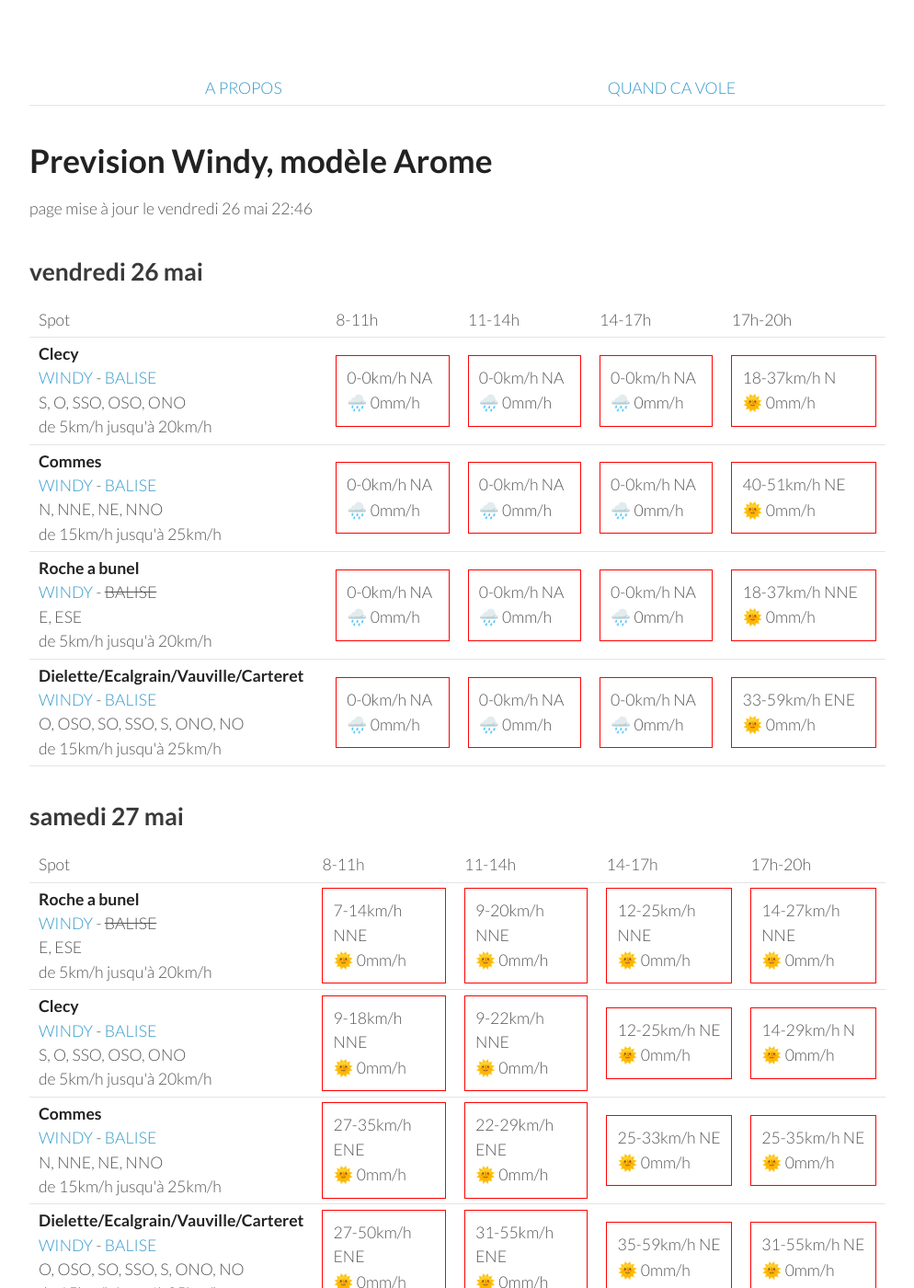
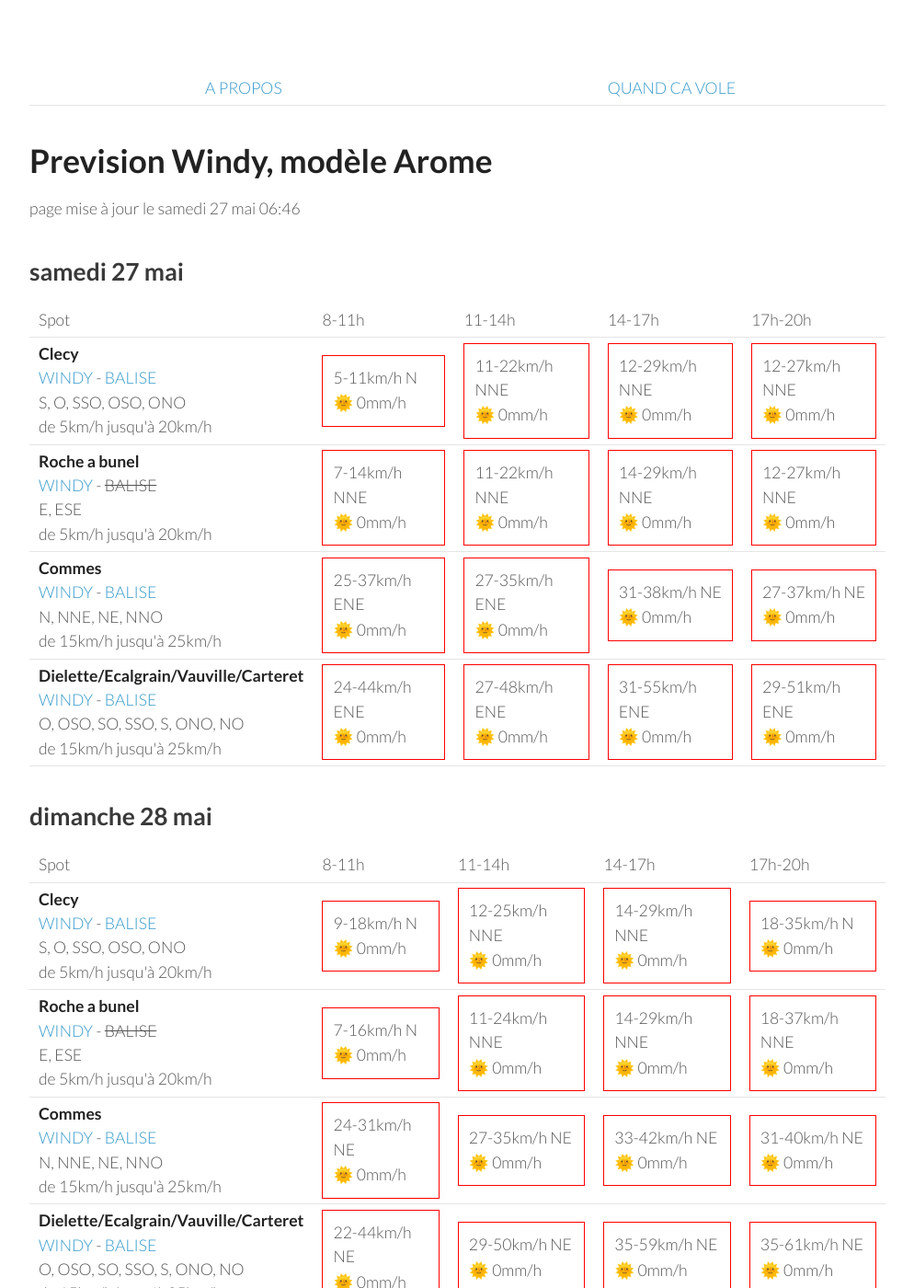
Before and after one commit to parapente-dans-le-nord/parapente-dans-le-nord.github.io, a Jekyll site: the page built from normandie.markdown, in a window 1280 px wide and 1400 px high. Shown: the whole window at 92% size, without its empty margins (26-1020 px from the left). Built offline with Jekyll 4.4.1, drawn with Linux system fonts in a browser that asks for light colours; some of the changed text lies outside the part shown.

Commit message:
update index.markdown

```diff
--- a/normandie.markdown
+++ b/normandie.markdown
@@ -7,9 +7,9 @@ title:  "Tous les spots"
 {: .links}
 
 # Prevision Windy, modèle Arome
-page mise à jour le vendredi 26 mai 22:46
+page mise à jour le samedi 27 mai 06:46
 
-## vendredi 26 mai
+## samedi 27 mai
 
 {::nomarkdown}
 <table>
@@ -24,92 +24,40 @@ page mise à jour le vendredi 26 mai 22:46
 <tr>
         <td><strong>Clecy</strong><br><a href="https://windy.com/48.929/-0.470?48.516,-0.470,8">WINDY</a> - <span class=""><a href="http://www.balisemeteo.com/balise.php?idBalise=122">BALISE</a> </span><br> <span class="vent-favorable">S, O, SSO, OSO, ONO</span><br><span class="force-vent">de 5km/h jusqu'à 20km/h</span> </td>
 
-            <td><div class="not-flyable"><p>0-0km/h NA</p><p>🌧️ 0mm/h</p></div></td>
-            <td><div class="not-flyable"><p>0-0km/h NA</p><p>🌧️ 0mm/h</p></div></td>
-            <td><div class="not-flyable"><p>0-0km/h NA</p><p>🌧️ 0mm/h</p></div></td>
-            <td><div class="not-flyable"><p>18-37km/h N</p><p>🌞 0mm/h</p></div></td>
+            <td><div class="not-flyable"><p>5-11km/h N</p><p>🌞 0mm/h</p></div></td>
+            <td><div class="not-flyable"><p>11-22km/h NNE</p><p>🌞 0mm/h</p></div></td>
+            <td><div class="not-flyable"><p>12-29km/h NNE</p><p>🌞 0mm/h</p></div></td>
+            <td><div class="not-flyable"><p>12-27km/h NNE</p><p>🌞 0mm/h</p></div></td>
 
-    </tr>
-<tr>
-        <td><strong>Commes</strong><br><a href="https://windy.com/49.346/-0.726?48.936,-0.726,8">WINDY</a> - <span class=""><a href="http://www.balisemeteo.com/balise.php?idBalise=158">BALISE</a> </span><br> <span class="vent-favorable">N, NNE, NE, NNO</span><br><span class="force-vent">de 15km/h jusqu'à 25km/h</span> </td>
-
-            <td><div class="not-flyable"><p>0-0km/h NA</p><p>🌧️ 0mm/h</p></div></td>
-            <td><div class="not-flyable"><p>0-0km/h NA</p><p>🌧️ 0mm/h</p></div></td>
-            <td><div class="not-flyable"><p>0-0km/h NA</p><p>🌧️ 0mm/h</p></div></td>
-            <td><div class="not-flyable"><p>40-51km/h NE</p><p>🌞 0mm/h</p></div></td>
 
     </tr>
 <tr>
         <td><strong>Roche a bunel</strong><br><a href="https://windy.com/48.993/-0.499?48.580,-0.499,8">WINDY</a> - <span class="no-balise"> BALISE </span><br> <span class="vent-favorable">E, ESE</span><br><span class="force-vent">de 5km/h jusqu'à 20km/h</span> </td>
 
-            <td><div class="not-flyable"><p>0-0km/h NA</p><p>🌧️ 0mm/h</p></div></td>
-            <td><div class="not-flyable"><p>0-0km/h NA</p><p>🌧️ 0mm/h</p></div></td>
-            <td><div class="not-flyable"><p>0-0km/h NA</p><p>🌧️ 0mm/h</p></div></td>
-            <td><div class="not-flyable"><p>18-37km/h NNE</p><p>🌞 0mm/h</p></div></td>
-
-    </tr>
-<tr>
-        <td><strong>Dielette/Ecalgrain/Vauville/Carteret</strong><br><a href="https://windy.com/49.650/-1.856?49.243,-1.856,8">WINDY</a> - <span class=""><a href="http://www.balisemeteo.com/balise.php?idBalise=81">BALISE</a> </span><br> <span class="vent-favorable">O, OSO, SO, SSO, S, ONO, NO</span><br><span class="force-vent">de 15km/h jusqu'à 25km/h</span> </td>
-
-            <td><div class="not-flyable"><p>0-0km/h NA</p><p>🌧️ 0mm/h</p></div></td>
-            <td><div class="not-flyable"><p>0-0km/h NA</p><p>🌧️ 0mm/h</p></div></td>
-            <td><div class="not-flyable"><p>0-0km/h NA</p><p>🌧️ 0mm/h</p></div></td>
-            <td><div class="not-flyable"><p>33-59km/h ENE</p><p>🌞 0mm/h</p></div></td>
-
-    </tr>
-
-</tbody>
-</table>
-{:/}
-## samedi 27 mai
-
-{::nomarkdown}
-<table>
-  <tbody>
-    <tr>
-      <td>Spot</td>
-      <td>8-11h</td>
-      <td>11-14h</td>
-      <td>14-17h</td>
-      <td>17h-20h</td>
-    </tr>
-<tr>
-        <td><strong>Roche a bunel</strong><br><a href="https://windy.com/48.993/-0.499?48.580,-0.499,8">WINDY</a> - <span class="no-balise"> BALISE </span><br> <span class="vent-favorable">E, ESE</span><br><span class="force-vent">de 5km/h jusqu'à 20km/h</span> </td>
-
             <td><div class="not-flyable"><p>7-14km/h NNE</p><p>🌞 0mm/h</p></div></td>
-            <td><div class="not-flyable"><p>9-20km/h NNE</p><p>🌞 0mm/h</p></div></td>
-            <td><div class="not-flyable"><p>12-25km/h NNE</p><p>🌞 0mm/h</p></div></td>
-            <td><div class="not-flyable"><p>14-27km/h NNE</p><p>🌞 0mm/h</p></div></td>
-
-
-    </tr>
-<tr>
-        <td><strong>Clecy</strong><br><a href="https://windy.com/48.929/-0.470?48.516,-0.470,8">WINDY</a> - <span class=""><a href="http://www.balisemeteo.com/balise.php?idBalise=122">BALISE</a> </span><br> <span class="vent-favorable">S, O, SSO, OSO, ONO</span><br><span class="force-vent">de 5km/h jusqu'à 20km/h</span> </td>
-
-            <td><div class="not-flyable"><p>9-18km/h NNE</p><p>🌞 0mm/h</p></div></td>
-            <td><div class="not-flyable"><p>9-22km/h NNE</p><p>🌞 0mm/h</p></div></td>
-            <td><div class="not-flyable"><p>12-25km/h NE</p><p>🌞 0mm/h</p></div></td>
-            <td><div class="not-flyable"><p>14-29km/h N</p><p>🌞 0mm/h</p></div></td>
+            <td><div class="not-flyable"><p>11-22km/h NNE</p><p>🌞 0mm/h</p></div></td>
+            <td><div class="not-flyable"><p>14-29km/h NNE</p><p>🌞 0mm/h</p></div></td>
+            <td><div class="not-flyable"><p>12-27km/h NNE</p><p>🌞 0mm/h</p></div></td>
 
 
     </tr>
 <tr>
         <td><strong>Commes</strong><br><a href="https://windy.com/49.346/-0.726?48.936,-0.726,8">WINDY</a> - <span class=""><a href="http://www.balisemeteo.com/balise.php?idBalise=158">BALISE</a> </span><br> <span class="vent-favorable">N, NNE, NE, NNO</span><br><span class="force-vent">de 15km/h jusqu'à 25km/h</span> </td>
 
+            <td><div class="not-flyable"><p>25-37km/h ENE</p><p>🌞 0mm/h</p></div></td>
             <td><div class="not-flyable"><p>27-35km/h ENE</p><p>🌞 0mm/h</p></div></td>
-            <td><div class="not-flyable"><p>22-29km/h ENE</p><p>🌞 0mm/h</p></div></td>
-            <td><div class="not-flyable"><p>25-33km/h NE</p><p>🌞 0mm/h</p></div></td>
-            <td><div class="not-flyable"><p>25-35km/h NE</p><p>🌞 0mm/h</p></div></td>
+            <td><div class="not-flyable"><p>31-38km/h NE</p><p>🌞 0mm/h</p></div></td>
+            <td><div class="not-flyable"><p>27-37km/h NE</p><p>🌞 0mm/h</p></div></td>
 
 
     </tr>
 <tr>
         <td><strong>Dielette/Ecalgrain/Vauville/Carteret</strong><br><a href="https://windy.com/49.650/-1.856?49.243,-1.856,8">WINDY</a> - <span class=""><a href="http://www.balisemeteo.com/balise.php?idBalise=81">BALISE</a> </span><br> <span class="vent-favorable">O, OSO, SO, SSO, S, ONO, NO</span><br><span class="force-vent">de 15km/h jusqu'à 25km/h</span> </td>
 
-            <td><div class="not-flyable"><p>27-50km/h ENE</p><p>🌞 0mm/h</p></div></td>
+            <td><div class="not-flyable"><p>24-44km/h ENE</p><p>🌞 0mm/h</p></div></td>
+            <td><div class="not-flyable"><p>27-48km/h ENE</p><p>🌞 0mm/h</p></div></td>
             <td><div class="not-flyable"><p>31-55km/h ENE</p><p>🌞 0mm/h</p></div></td>
-            <td><div class="not-flyable"><p>35-59km/h NE</p><p>🌞 0mm/h</p></div></td>
-            <td><div class="not-flyable"><p>31-55km/h NE</p><p>🌞 0mm/h</p></div></td>
+            <td><div class="not-flyable"><p>29-51km/h ENE</p><p>🌞 0mm/h</p></div></td>
 
 
     </tr>
@@ -130,22 +78,12 @@ page mise à jour le vendredi 26 mai 22:46
       <td>17h-20h</td>
     </tr>
 <tr>
-        <td><strong>Commes</strong><br><a href="https://windy.com/49.346/-0.726?48.936,-0.726,8">WINDY</a> - <span class=""><a href="http://www.balisemeteo.com/balise.php?idBalise=158">BALISE</a> </span><br> <span class="vent-favorable">N, NNE, NE, NNO</span><br><span class="force-vent">de 15km/h jusqu'à 25km/h</span> </td>
-
-            <td><div class="not-flyable"><p>20-27km/h NE</p><p>🌞 0mm/h</p></div></td>
-            <td><div class="not-flyable"><p>18-31km/h NE</p><p>🌞 0mm/h</p></div></td>
-            <td><div class="not-flyable"><p>22-35km/h NNE</p><p>🌞 0mm/h</p></div></td>
-            <td><div class="not-flyable"><p>27-44km/h NE</p><p>🌞 0mm/h</p></div></td>
-
-
-    </tr>
-<tr>
         <td><strong>Clecy</strong><br><a href="https://windy.com/48.929/-0.470?48.516,-0.470,8">WINDY</a> - <span class=""><a href="http://www.balisemeteo.com/balise.php?idBalise=122">BALISE</a> </span><br> <span class="vent-favorable">S, O, SSO, OSO, ONO</span><br><span class="force-vent">de 5km/h jusqu'à 20km/h</span> </td>
 
-            <td><div class="not-flyable"><p>9-16km/h N</p><p>🌞 0mm/h</p></div></td>
-            <td><div class="not-flyable"><p>11-27km/h NNE</p><p>🌞 0mm/h</p></div></td>
-            <td><div class="not-flyable"><p>14-35km/h NE</p><p>🌞 0mm/h</p></div></td>
-            <td><div class="not-flyable"><p>18-42km/h N</p><p>🌞 0mm/h</p></div></td>
+            <td><div class="not-flyable"><p>9-18km/h N</p><p>🌞 0mm/h</p></div></td>
+            <td><div class="not-flyable"><p>12-25km/h NNE</p><p>🌞 0mm/h</p></div></td>
+            <td><div class="not-flyable"><p>14-29km/h NNE</p><p>🌞 0mm/h</p></div></td>
+            <td><div class="not-flyable"><p>18-35km/h N</p><p>🌞 0mm/h</p></div></td>
 
 
     </tr>
@@ -153,19 +91,29 @@ page mise à jour le vendredi 26 mai 22:46
         <td><strong>Roche a bunel</strong><br><a href="https://windy.com/48.993/-0.499?48.580,-0.499,8">WINDY</a> - <span class="no-balise"> BALISE </span><br> <span class="vent-favorable">E, ESE</span><br><span class="force-vent">de 5km/h jusqu'à 20km/h</span> </td>
 
             <td><div class="not-flyable"><p>7-16km/h N</p><p>🌞 0mm/h</p></div></td>
-            <td><div class="not-flyable"><p>12-27km/h NNE</p><p>🌞 0mm/h</p></div></td>
-            <td><div class="not-flyable"><p>16-35km/h NNE</p><p>🌞 0mm/h</p></div></td>
-            <td><div class="not-flyable"><p>20-42km/h NNE</p><p>🌞 0mm/h</p></div></td>
+            <td><div class="not-flyable"><p>11-24km/h NNE</p><p>🌞 0mm/h</p></div></td>
+            <td><div class="not-flyable"><p>14-29km/h NNE</p><p>🌞 0mm/h</p></div></td>
+            <td><div class="not-flyable"><p>18-37km/h NNE</p><p>🌞 0mm/h</p></div></td>
+
+
+    </tr>
+<tr>
+        <td><strong>Commes</strong><br><a href="https://windy.com/49.346/-0.726?48.936,-0.726,8">WINDY</a> - <span class=""><a href="http://www.balisemeteo.com/balise.php?idBalise=158">BALISE</a> </span><br> <span class="vent-favorable">N, NNE, NE, NNO</span><br><span class="force-vent">de 15km/h jusqu'à 25km/h</span> </td>
+
+            <td><div class="not-flyable"><p>24-31km/h NE</p><p>🌞 0mm/h</p></div></td>
+            <td><div class="not-flyable"><p>27-35km/h NE</p><p>🌞 0mm/h</p></div></td>
+            <td><div class="not-flyable"><p>33-42km/h NE</p><p>🌞 0mm/h</p></div></td>
+            <td><div class="not-flyable"><p>31-40km/h NE</p><p>🌞 0mm/h</p></div></td>
 
 
     </tr>
 <tr>
         <td><strong>Dielette/Ecalgrain/Vauville/Carteret</strong><br><a href="https://windy.com/49.650/-1.856?49.243,-1.856,8">WINDY</a> - <span class=""><a href="http://www.balisemeteo.com/balise.php?idBalise=81">BALISE</a> </span><br> <span class="vent-favorable">O, OSO, SO, SSO, S, ONO, NO</span><br><span class="force-vent">de 15km/h jusqu'à 25km/h</span> </td>
 
-            <td><div class="not-flyable"><p>20-37km/h NE</p><p>🌞 0mm/h</p></div></td>
-            <td><div class="not-flyable"><p>22-33km/h NE</p><p>🌞 0mm/h</p></div></td>
-            <td><div class="not-flyable"><p>24-35km/h NE</p><p>🌞 0mm/h</p></div></td>
-            <td><div class="not-flyable"><p>27-40km/h NE</p><p>🌞 0mm/h</p></div></td>
+            <td><div class="not-flyable"><p>22-44km/h NE</p><p>🌞 0mm/h</p></div></td>
+            <td><div class="not-flyable"><p>29-50km/h NE</p><p>🌞 0mm/h</p></div></td>
+            <td><div class="not-flyable"><p>35-59km/h NE</p><p>🌞 0mm/h</p></div></td>
+            <td><div class="not-flyable"><p>35-61km/h NE</p><p>🌞 0mm/h</p></div></td>
 
 
     </tr>
@@ -188,7 +136,27 @@ page mise à jour le vendredi 26 mai 22:46
 <tr>
         <td><strong>Clecy</strong><br><a href="https://windy.com/48.929/-0.470?48.516,-0.470,8">WINDY</a> - <span class=""><a href="http://www.balisemeteo.com/balise.php?idBalise=122">BALISE</a> </span><br> <span class="vent-favorable">S, O, SSO, OSO, ONO</span><br><span class="force-vent">de 5km/h jusqu'à 20km/h</span> </td>
 
-            <td><div class="not-flyable"><p>20-38km/h NE</p><p>🌞 0mm/h</p></div></td>
+            <td><div class="not-flyable"><p>18-37km/h NE</p><p>🌞 0mm/h</p></div></td>
+            <td><div class="not-flyable"><p>18-42km/h NE</p><p>🌞 0mm/h</p></div></td>
+            <td><div class="not-flyable"><p>20-46km/h NE</p><p>🌞 0mm/h</p></div></td>
+            <td><div class="not-flyable"><p>22-46km/h NNE</p><p>🌞 0mm/h</p></div></td>
+
+
+    </tr>
+<tr>
+        <td><strong>Commes</strong><br><a href="https://windy.com/49.346/-0.726?48.936,-0.726,8">WINDY</a> - <span class=""><a href="http://www.balisemeteo.com/balise.php?idBalise=158">BALISE</a> </span><br> <span class="vent-favorable">N, NNE, NE, NNO</span><br><span class="force-vent">de 15km/h jusqu'à 25km/h</span> </td>
+
+            <td><div class="not-flyable"><p>33-53km/h ENE</p><p>🌞 0mm/h</p></div></td>
+            <td><div class="not-flyable"><p>33-53km/h NE</p><p>🌞 0mm/h</p></div></td>
+            <td><div class="not-flyable"><p>37-59km/h NE</p><p>🌞 0mm/h</p></div></td>
+            <td><div class="not-flyable"><p>37-59km/h NE</p><p>🌞 0mm/h</p></div></td>
+
+
+    </tr>
+<tr>
+        <td><strong>Roche a bunel</strong><br><a href="https://windy.com/48.993/-0.499?48.580,-0.499,8">WINDY</a> - <span class="no-balise"> BALISE </span><br> <span class="vent-favorable">E, ESE</span><br><span class="force-vent">de 5km/h jusqu'à 20km/h</span> </td>
+
+            <td><div class="not-flyable"><p>20-40km/h NE</p><p>🌞 0mm/h</p></div></td>
             <td><div class="not-flyable"><p>18-42km/h NE</p><p>🌞 0mm/h</p></div></td>
             <td><div class="not-flyable"><p>22-46km/h NE</p><p>🌞 0mm/h</p></div></td>
             <td><div class="not-flyable"><p>22-48km/h NNE</p><p>🌞 0mm/h</p></div></td>
@@ -196,32 +164,12 @@ page mise à jour le vendredi 26 mai 22:46
 
     </tr>
 <tr>
-        <td><strong>Commes</strong><br><a href="https://windy.com/49.346/-0.726?48.936,-0.726,8">WINDY</a> - <span class=""><a href="http://www.balisemeteo.com/balise.php?idBalise=158">BALISE</a> </span><br> <span class="vent-favorable">N, NNE, NE, NNO</span><br><span class="force-vent">de 15km/h jusqu'à 25km/h</span> </td>
-
-            <td><div class="not-flyable"><p>35-57km/h ENE</p><p>🌞 0mm/h</p></div></td>
-            <td><div class="not-flyable"><p>35-57km/h NE</p><p>🌞 0mm/h</p></div></td>
-            <td><div class="not-flyable"><p>37-61km/h NE</p><p>🌞 0mm/h</p></div></td>
-            <td><div class="not-flyable"><p>37-61km/h NE</p><p>🌞 0mm/h</p></div></td>
-
-
-    </tr>
-<tr>
-        <td><strong>Roche a bunel</strong><br><a href="https://windy.com/48.993/-0.499?48.580,-0.499,8">WINDY</a> - <span class="no-balise"> BALISE </span><br> <span class="vent-favorable">E, ESE</span><br><span class="force-vent">de 5km/h jusqu'à 20km/h</span> </td>
-
-            <td><div class="not-flyable"><p>20-40km/h NE</p><p>🌞 0mm/h</p></div></td>
-            <td><div class="not-flyable"><p>20-42km/h NE</p><p>🌞 0mm/h</p></div></td>
-            <td><div class="not-flyable"><p>22-48km/h NE</p><p>🌞 0mm/h</p></div></td>
-            <td><div class="not-flyable"><p>24-50km/h NNE</p><p>🌞 0mm/h</p></div></td>
-
-
-    </tr>
-<tr>
         <td><strong>Dielette/Ecalgrain/Vauville/Carteret</strong><br><a href="https://windy.com/49.650/-1.856?49.243,-1.856,8">WINDY</a> - <span class=""><a href="http://www.balisemeteo.com/balise.php?idBalise=81">BALISE</a> </span><br> <span class="vent-favorable">O, OSO, SO, SSO, S, ONO, NO</span><br><span class="force-vent">de 15km/h jusqu'à 25km/h</span> </td>
 
+            <td><div class="not-flyable"><p>38-57km/h ENE</p><p>🌞 0mm/h</p></div></td>
             <td><div class="not-flyable"><p>40-59km/h ENE</p><p>🌞 0mm/h</p></div></td>
-            <td><div class="not-flyable"><p>42-61km/h ENE</p><p>🌞 0mm/h</p></div></td>
-            <td><div class="not-flyable"><p>42-62km/h ENE</p><p>🌞 0mm/h</p></div></td>
-            <td><div class="not-flyable"><p>40-62km/h ENE</p><p>🌞 0mm/h</p></div></td>
+            <td><div class="not-flyable"><p>40-61km/h ENE</p><p>🌞 0mm/h</p></div></td>
+            <td><div class="not-flyable"><p>40-61km/h ENE</p><p>🌞 0mm/h</p></div></td>
 
 
     </tr>
@@ -244,8 +192,8 @@ page mise à jour le vendredi 26 mai 22:46
 <tr>
         <td><strong>Clecy</strong><br><a href="https://windy.com/48.929/-0.470?48.516,-0.470,8">WINDY</a> - <span class=""><a href="http://www.balisemeteo.com/balise.php?idBalise=122">BALISE</a> </span><br> <span class="vent-favorable">S, O, SSO, OSO, ONO</span><br><span class="force-vent">de 5km/h jusqu'à 20km/h</span> </td>
 
-            <td><div class="not-flyable"><p>14-29km/h NE</p><p>🌞 0mm/h</p></div></td>
-            <td><div class="not-flyable"><p>16-37km/h NE</p><p>🌞 0mm/h</p></div></td>
+            <td><div class="not-flyable"><p>14-31km/h NE</p><p>🌞 0mm/h</p></div></td>
+            <td><div class="not-flyable"><p>16-38km/h NE</p><p>🌞 0mm/h</p></div></td>
             <td><div class="not-flyable"><p>18-42km/h NE</p><p>🌞 0mm/h</p></div></td>
             <td><div class="not-flyable"><p>20-44km/h NNE</p><p>🌞 0mm/h</p></div></td>
 
@@ -254,7 +202,7 @@ page mise à jour le vendredi 26 mai 22:46
 <tr>
         <td><strong>Commes</strong><br><a href="https://windy.com/49.346/-0.726?48.936,-0.726,8">WINDY</a> - <span class=""><a href="http://www.balisemeteo.com/balise.php?idBalise=158">BALISE</a> </span><br> <span class="vent-favorable">N, NNE, NE, NNO</span><br><span class="force-vent">de 15km/h jusqu'à 25km/h</span> </td>
 
-            <td><div class="not-flyable"><p>29-46km/h ENE</p><p>🌞 0mm/h</p></div></td>
+            <td><div class="not-flyable"><p>31-48km/h ENE</p><p>🌞 0mm/h</p></div></td>
             <td><div class="not-flyable"><p>31-50km/h NE</p><p>🌞 0mm/h</p></div></td>
             <td><div class="not-flyable"><p>35-57km/h NE</p><p>🌞 0mm/h</p></div></td>
             <td><div class="not-flyable"><p>35-57km/h NE</p><p>🌞 0mm/h</p></div></td>
@@ -265,7 +213,7 @@ page mise à jour le vendredi 26 mai 22:46
         <td><strong>Roche a bunel</strong><br><a href="https://windy.com/48.993/-0.499?48.580,-0.499,8">WINDY</a> - <span class="no-balise"> BALISE </span><br> <span class="vent-favorable">E, ESE</span><br><span class="force-vent">de 5km/h jusqu'à 20km/h</span> </td>
 
             <td><div class="not-flyable"><p>16-31km/h NE</p><p>🌞 0mm/h</p></div></td>
-            <td><div class="not-flyable"><p>16-37km/h NE</p><p>🌞 0mm/h</p></div></td>
+            <td><div class="not-flyable"><p>18-38km/h NE</p><p>🌞 0mm/h</p></div></td>
             <td><div class="not-flyable"><p>20-44km/h NNE</p><p>🌞 0mm/h</p></div></td>
             <td><div class="not-flyable"><p>22-46km/h NNE</p><p>🌞 0mm/h</p></div></td>
 
@@ -275,7 +223,7 @@ page mise à jour le vendredi 26 mai 22:46
         <td><strong>Dielette/Ecalgrain/Vauville/Carteret</strong><br><a href="https://windy.com/49.650/-1.856?49.243,-1.856,8">WINDY</a> - <span class=""><a href="http://www.balisemeteo.com/balise.php?idBalise=81">BALISE</a> </span><br> <span class="vent-favorable">O, OSO, SO, SSO, S, ONO, NO</span><br><span class="force-vent">de 15km/h jusqu'à 25km/h</span> </td>
 
             <td><div class="not-flyable"><p>38-55km/h ENE</p><p>🌞 0mm/h</p></div></td>
-            <td><div class="not-flyable"><p>40-61km/h ENE</p><p>🌞 0mm/h</p></div></td>
+            <td><div class="not-flyable"><p>40-59km/h ENE</p><p>🌞 0mm/h</p></div></td>
             <td><div class="not-flyable"><p>40-59km/h ENE</p><p>🌞 0mm/h</p></div></td>
             <td><div class="not-flyable"><p>37-59km/h ENE</p><p>🌞 0mm/h</p></div></td>
 
```
